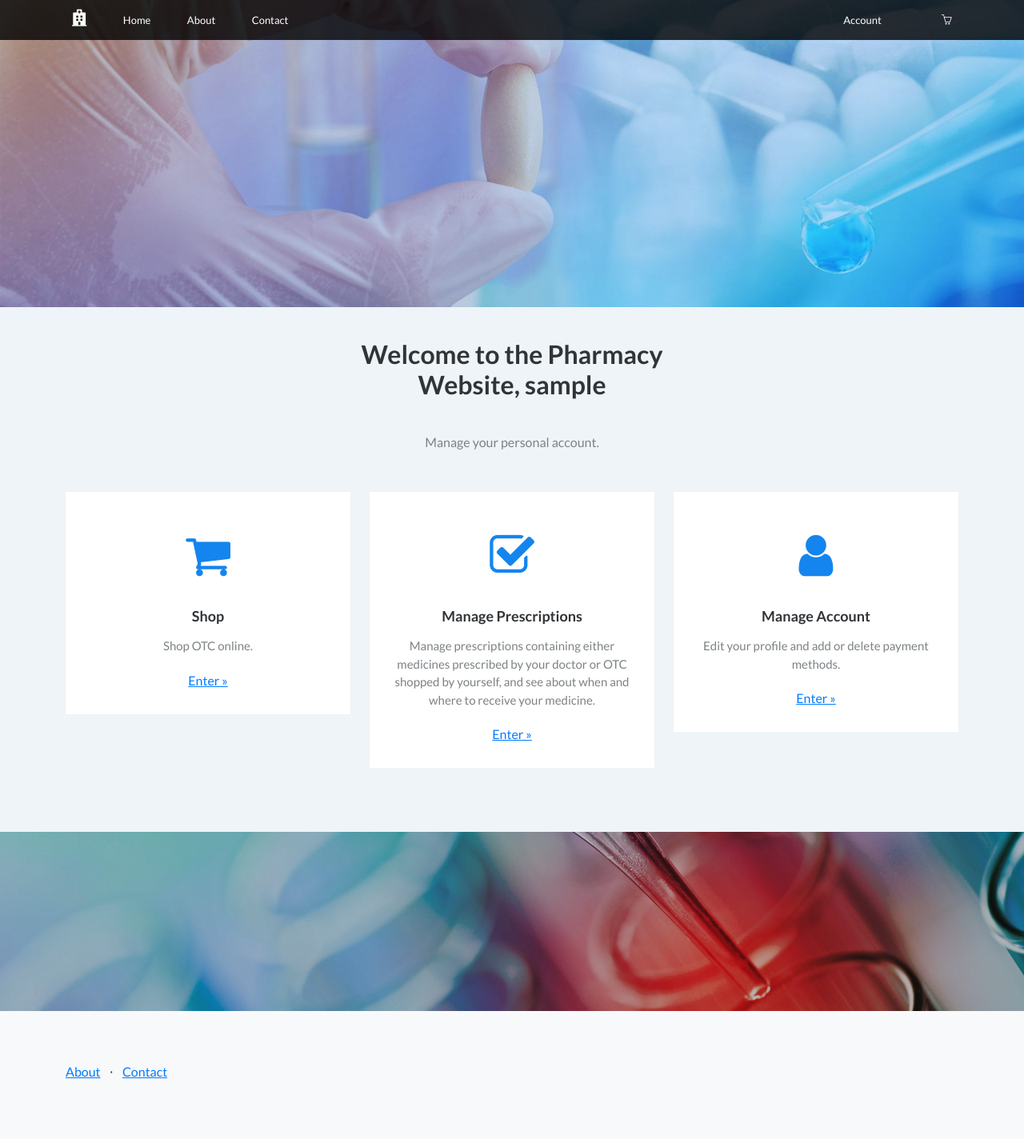
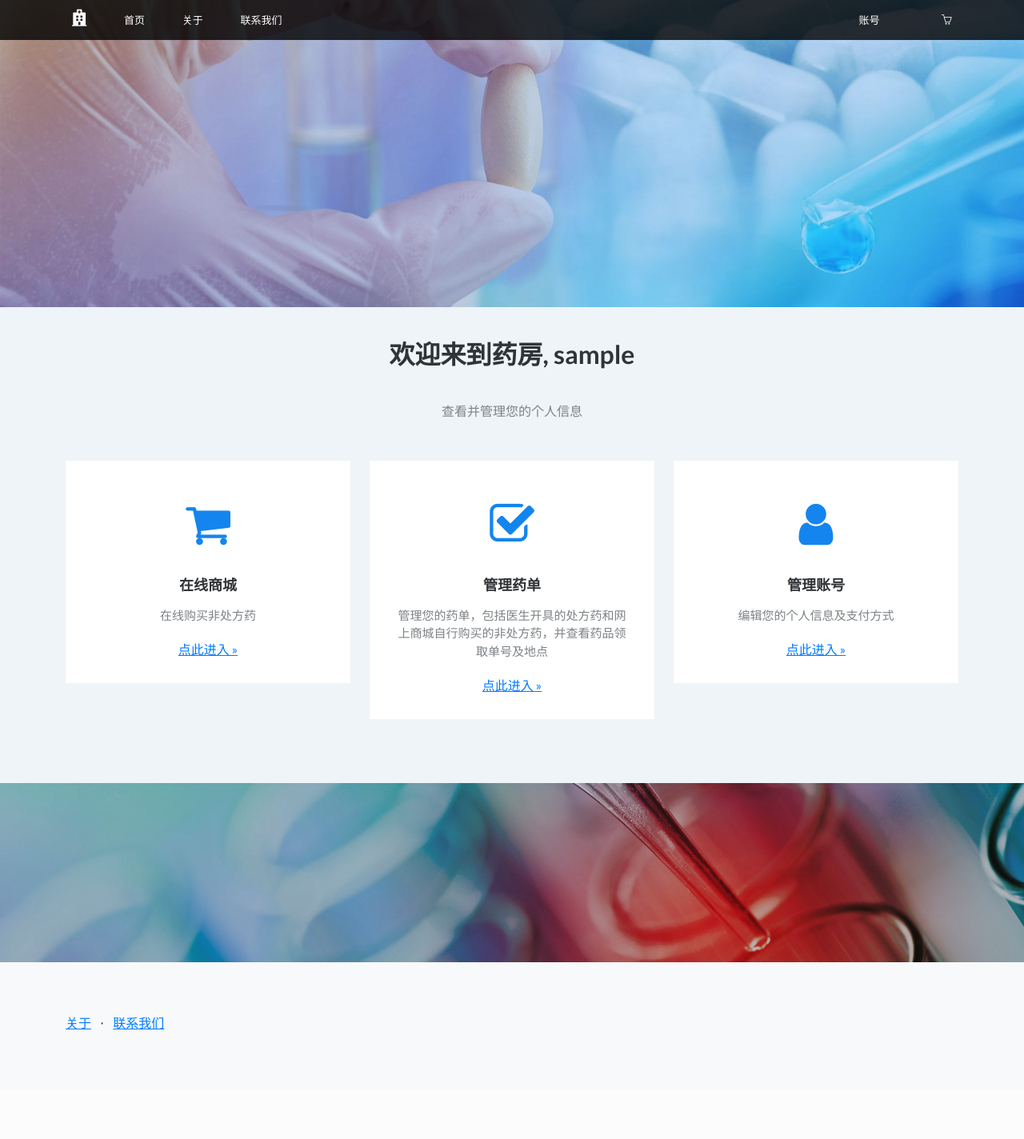
Before and after one commit to YJJfish/Pharmacy-Management-System, a Django app: template UserFrontend/templates/pharmacy_user/index.html in a window 1280 px wide. Shown: the whole page at 80% size. After the commit the page ends 1287 px from the top, so only its background shows below. Run offline with Django 3.2, Linux system fonts and the light colour scheme; the template is opened without the code that fills it: most values are stand-ins (such as "Sample title", 1, 10 or a date in 2020); some libraries are stand-ins or nearby versions.

Commit message:
Update index.html

```diff
--- a/UserFrontend/templates/pharmacy_user/index.html
+++ b/UserFrontend/templates/pharmacy_user/index.html
@@ -5,7 +5,7 @@
 <head>
     <meta charset="utf-8">
     <meta name="viewport" content="width=device-width, initial-scale=1.0, shrink-to-fit=no">
-    <title>Home - Pharmacy</title>
+    <title>首页 - 药房</title>
     <link rel="stylesheet" href="{% static 'pharmacy_user/bootstrap/css/bootstrap.min.css' %}">
     <link rel="stylesheet" href="https://fonts.googleapis.com/css?family=Lato:300,400,700,300italic,400italic,700italic">
     <link rel="stylesheet" href="https://fonts.googleapis.com/css?family=Roboto+Slab:300,400|Roboto:300,400,700">
@@ -36,26 +36,26 @@
             <section class="features-boxed">
                 <div class="container">
                     <div class="intro">
-                        <h2 class="text-center">Welcome to the Pharmacy Website, {{UserName_}}</h2>
-                        <p class="text-center">Manage your personal account.</p>
+                        <h2 class="text-center">欢迎来到药房, {{UserName_}}</h2>
+                        <p class="text-center">查看并管理您的个人信息</p>
                     </div>
                     <div class="row justify-content-center features">
                         <div class="col-sm-6 col-md-5 col-lg-4 item">
                             <div class="box"><i class="fa fa-shopping-cart icon"></i>
-                                <h3 class="name">Shop</h3>
-                                <p class="description">Shop OTC online.</p><a class="learn-more" href="{% url 'search' %}">Enter »</a>
+                                <h3 class="name">在线商城</h3>
+                                <p class="description">在线购买非处方药</p><a class="learn-more" href="{% url 'search' %}">点此进入 »</a>
                             </div>
                         </div>
                         <div class="col-sm-6 col-md-5 col-lg-4 item">
                             <div class="box"><i class="fa fa-check-square-o icon"></i>
-                                <h3 class="name">Manage Prescriptions</h3>
-                                <p class="description">Manage prescriptions containing either medicines prescribed by your doctor or OTC shopped by yourself, and see about when and where to receive your medicine.</p><a class="learn-more" href="{% url 'bill' %}">Enter »</a>
+                                <h3 class="name">管理药单</h3>
+                                <p class="description">管理您的药单，包括医生开具的处方药和网上商城自行购买的非处方药，并查看药品领取单号及地点</p><a class="learn-more" href="{% url 'bill' %}">点此进入 »</a>
                             </div>
                         </div>
                         <div class="col-sm-6 col-md-5 col-lg-4 item">
                             <div class="box"><i class="fa fa-user icon"></i>
-                                <h3 class="name">Manage Account</h3>
-                                <p class="description">Edit your profile and add or delete payment methods.</p><a class="learn-more" href="{% url 'account' %}">Enter »</a>
+                                <h3 class="name">管理账号</h3>
+                                <p class="description">编辑您的个人信息及支付方式</p><a class="learn-more" href="{% url 'account' %}">点此进入 »</a>
                             </div>
                         </div>
                     </div>
@@ -71,9 +71,9 @@
             <div class="row">
                 <div class="col-lg-6 text-center text-lg-start my-auto h-100">
                     <ul class="list-inline mb-2">
-                        <li class="list-inline-item"><a href="{% url 'about' %}">About</a></li>
+                        <li class="list-inline-item"><a href="{% url 'about' %}">关于</a></li>
                         <li class="list-inline-item"><span>⋅</span></li>
-                        <li class="list-inline-item"><a href="{% url 'contact' %}">Contact</a></li>
+                        <li class="list-inline-item"><a href="{% url 'contact' %}">联系我们</a></li>
                     </ul>
                 </div>
             </div>
@@ -84,9 +84,9 @@
             <div class="collapse navbar-collapse" id="menu">
                 <ul class="navbar-nav flex-grow-1 justify-content-between">
                     <li class="nav-item d-none d-xs-block d-md-block"><a class="nav-link" href="{% url 'home' %}"><i class="fas fa-hospital apple-logo"></i></a></li>
-                    <li class="nav-item"><a class="nav-link" href="{% url 'home' %}">Home</a></li>
-                    <li class="nav-item"><a class="nav-link" href="{% url 'about' %}">About</a></li>
-                    <li class="nav-item"><a class="nav-link" href="{% url 'contact' %}">Contact</a></li>
+                    <li class="nav-item"><a class="nav-link" href="{% url 'home' %}">首页</a></li>
+                    <li class="nav-item"><a class="nav-link" href="{% url 'about' %}">关于</a></li>
+                    <li class="nav-item"><a class="nav-link" href="{% url 'contact' %}">联系我们</a></li>
                     <li class="nav-item"></li>
                     <li class="nav-item"></li>
                     <li class="nav-item"></li>
@@ -109,7 +109,7 @@
                     <li class="nav-item"></li>
                     <li class="nav-item"></li>
                     <li class="nav-item"></li>
-                    <li class="nav-item"><a class="nav-link" href="{% url 'account' %}">Account</a></li>
+                    <li class="nav-item"><a class="nav-link" href="{% url 'account' %}">账号</a></li>
                     <li class="nav-item d-none d-xs-block d-md-block"></li>
                     <li class="nav-item d-none d-xs-block d-md-block"><a class="nav-link" href="{% url 'bill' %}"><i class="icon-basket"></i></a></li>
                 </ul>
```
